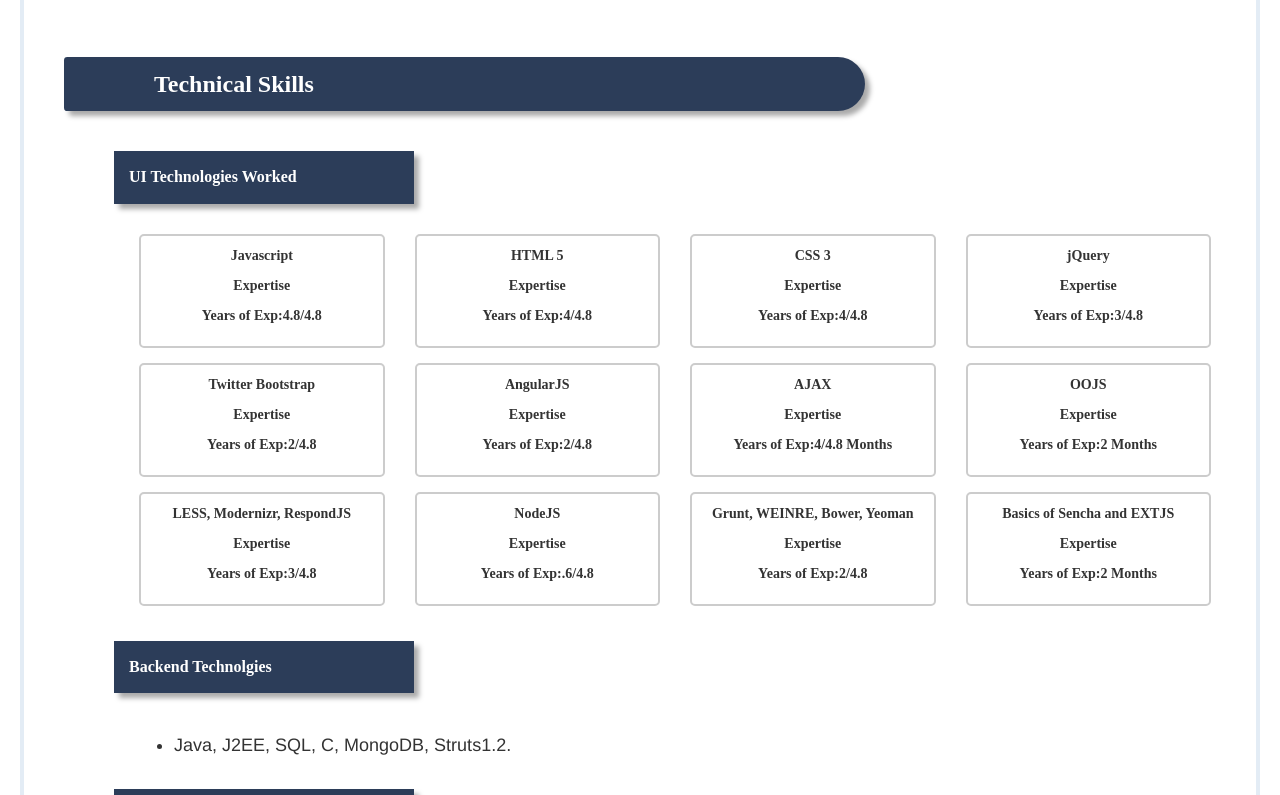
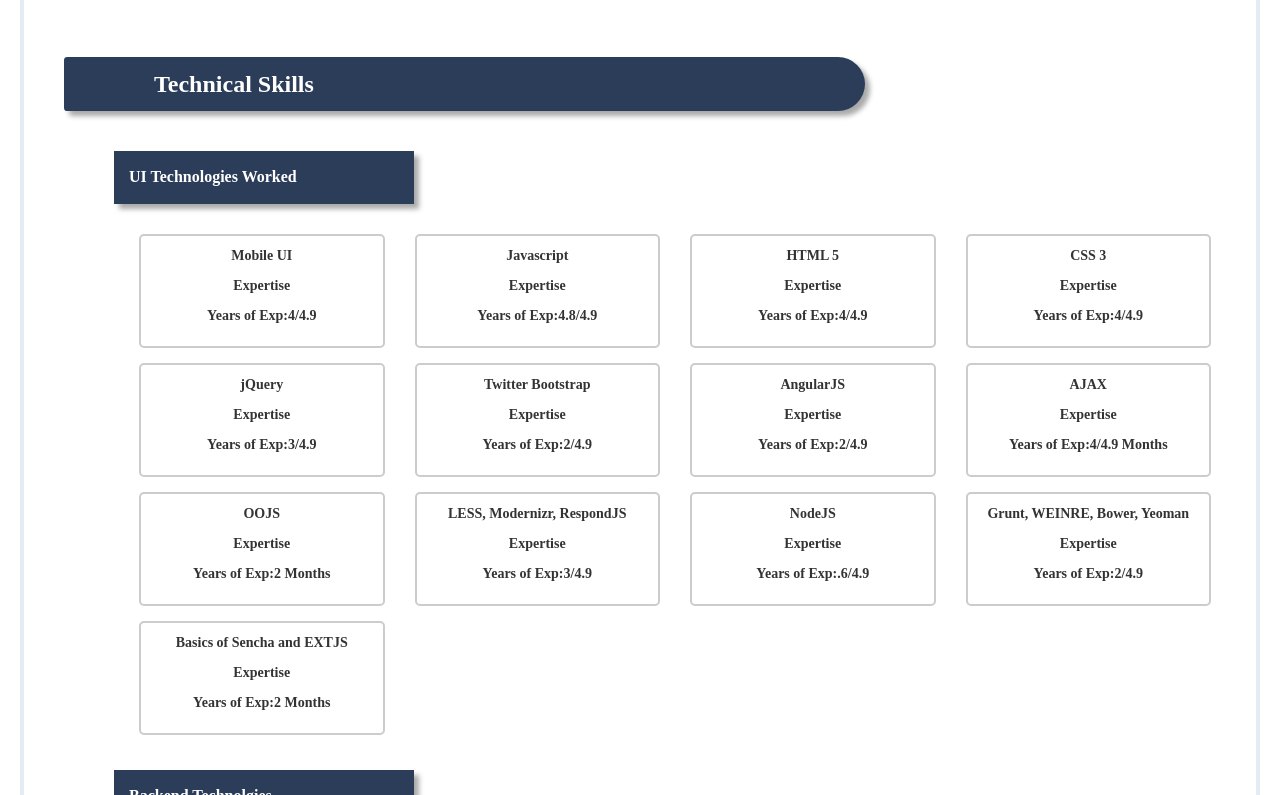
Before and after one commit to shmdhussain/Profile, a plain HTML site: page index.html in a window 1280 px wide. Shown: the part 1166-1961 px from the top of the page. Drawn offline with Linux system fonts and the light colour scheme.

Commit message:
changed contact mobile

```diff
--- a/index.html
+++ b/index.html
@@ -126,7 +126,7 @@
 					<p class="desig">UI Implementation Specialist, Technology Analyst.</p>
 					<p class="desig">Infosys Limited.</p>
 					<p class="desig"><span class="">email: </span><a href="mailto:shmdhussain@yahoo.com">shmdhussain@yahoo.com</a></p>
-					<p class="desig"><span class="">mobile: </span>+971 508914804</p>
+					<p class="desig"><span class="">mobile: </span>+971 502443506</p>
 					<p class="desig">SO Profile: <a class="soimg" target="_blank" href="http://stackoverflow.com/users/1550778/mohamed-hussain">Mohamed Hussain</a></p>
 					<p class="desig pT7">GitHub Profile: <a class="gitimg" target="_blank"  href="https://github.com/shmdhussain">Mohamed Hussain</a></p>
 				</div>
@@ -151,7 +151,7 @@
 
 					<div class="secont">
 						<ul class="selist">
-							<li class="setext">4.9 years of experience in web page development targeting all the devices from Mobiles to Desktop using Responsive Web design (RWD) Mobile First Approach.</li>
+							<li class="setext">4.9 years of experience in Mobile and Desktop UI web page development targeting all the devices using Responsive Web design (RWD) Mobile First Approach.</li>
 							<li class="setext">Working in AngularJS Client Side MVC Architecture Application.</li>
 							<li class="setext">Experience in developing  rich User Experience sites using latest UI Technologies like AngularJS HTML5/CSS3, JQuery, Twitter Bootstrap CSS Framework, LESS, AJAX,and JavaScript, </li>
 							<li class="setext">Worked in making the site Web Accessibility Compliant for physically challenged users using tools like NVDA screen reader, Web Accessibility Tool and FireEyes</li>
@@ -182,51 +182,58 @@
 										<div class="row ">
 											<div class="col-sm-6 col-md-3   skillbox">
 												<div class="inn">
+													<p>Mobile UI</p>
+													<p>Expertise <input type="hidden" class="rating" readonly="readonly" value="5"></p>
+													<p>Years of Exp:4/4.9</p>
+												</div>
+											</div>
+											<div class="col-sm-6 col-md-3   skillbox">
+												<div class="inn">
 													<p>Javascript</p>
 													<p>Expertise <input type="hidden" class="rating" readonly="readonly" value="5"></p>
-													<p>Years of Exp:4.8/4.8</p>
+													<p>Years of Exp:4.8/4.9</p>
 												</div>
 											</div>
 											<div class="col-sm-6 col-md-3   skillbox">
 												<div class="inn">
 													<p>HTML 5</p>
 													<p>Expertise <input type="hidden" class="rating" readonly="readonly" value="5"></p>
-													<p>Years of Exp:4/4.8</p>
+													<p>Years of Exp:4/4.9</p>
 												</div>
 											</div>
 											<div class="col-sm-6 col-md-3   skillbox">
 												<div class="inn">
 													<p>CSS 3</p>
 													<p>Expertise <input type="hidden" class="rating" readonly="readonly" value="5"></p>
-													<p>Years of Exp:4/4.8</p>
+													<p>Years of Exp:4/4.9</p>
 												</div>
 											</div>
 											<div class="col-sm-6 col-md-3   skillbox">
 												<div class="inn">
 													<p>jQuery</p>
 													<p>Expertise <input type="hidden" class="rating" readonly="readonly" value="5"></p>
-													<p>Years of Exp:3/4.8</p>
+													<p>Years of Exp:3/4.9</p>
 												</div>
 											</div>
 											<div class="col-sm-6 col-md-3   skillbox">
 												<div class="inn">
 													<p>Twitter Bootstrap</p>
 													<p>Expertise <input type="hidden" class="rating" readonly="readonly" value="4"></p>
-													<p>Years of Exp:2/4.8</p>
+													<p>Years of Exp:2/4.9</p>
 												</div>
 											</div>
 											<div class="col-sm-6 col-md-3   skillbox">
 												<div class="inn">
 													<p>AngularJS</p>
 													<p>Expertise <input type="hidden" class="rating" readonly="readonly" value="4"></p>
-													<p>Years of Exp:2/4.8</p>
+													<p>Years of Exp:2/4.9</p>
 												</div>
 											</div>
 											<div class="col-sm-6 col-md-3   skillbox">
 												<div class="inn">
 													<p>AJAX</p>
 													<p>Expertise <input type="hidden" class="rating" readonly="readonly" value="5"></p>
-													<p>Years of Exp:4/4.8 Months</p>
+													<p>Years of Exp:4/4.9 Months</p>
 												</div>
 											</div>
 											<div class="col-sm-6 col-md-3   skillbox">
@@ -240,21 +247,21 @@
 												<div class="inn">
 													<p>LESS, Modernizr, RespondJS</p>
 													<p>Expertise <input type="hidden" class="rating" readonly="readonly" value="4"></p>
-													<p>Years of Exp:3/4.8</p>
+													<p>Years of Exp:3/4.9</p>
 												</div>
 											</div>
 											<div class="col-sm-6 col-md-3   skillbox">
 												<div class="inn">
 													<p>NodeJS</p>
 													<p>Expertise <input type="hidden" class="rating" readonly="readonly" value="3"></p>
-													<p>Years of Exp:.6/4.8</p>
+													<p>Years of Exp:.6/4.9</p>
 												</div>
 											</div>
 											<div class="col-sm-6 col-md-3   skillbox">
 												<div class="inn">
 													<p>Grunt, WEINRE, Bower, Yeoman</p>
 													<p>Expertise <input type="hidden" class="rating" readonly="readonly" value="4"></p>
-													<p>Years of Exp:2/4.8</p>
+													<p>Years of Exp:2/4.9</p>
 												</div>
 											</div>
 											<div class="col-sm-6 col-md-3   skillbox">
```
